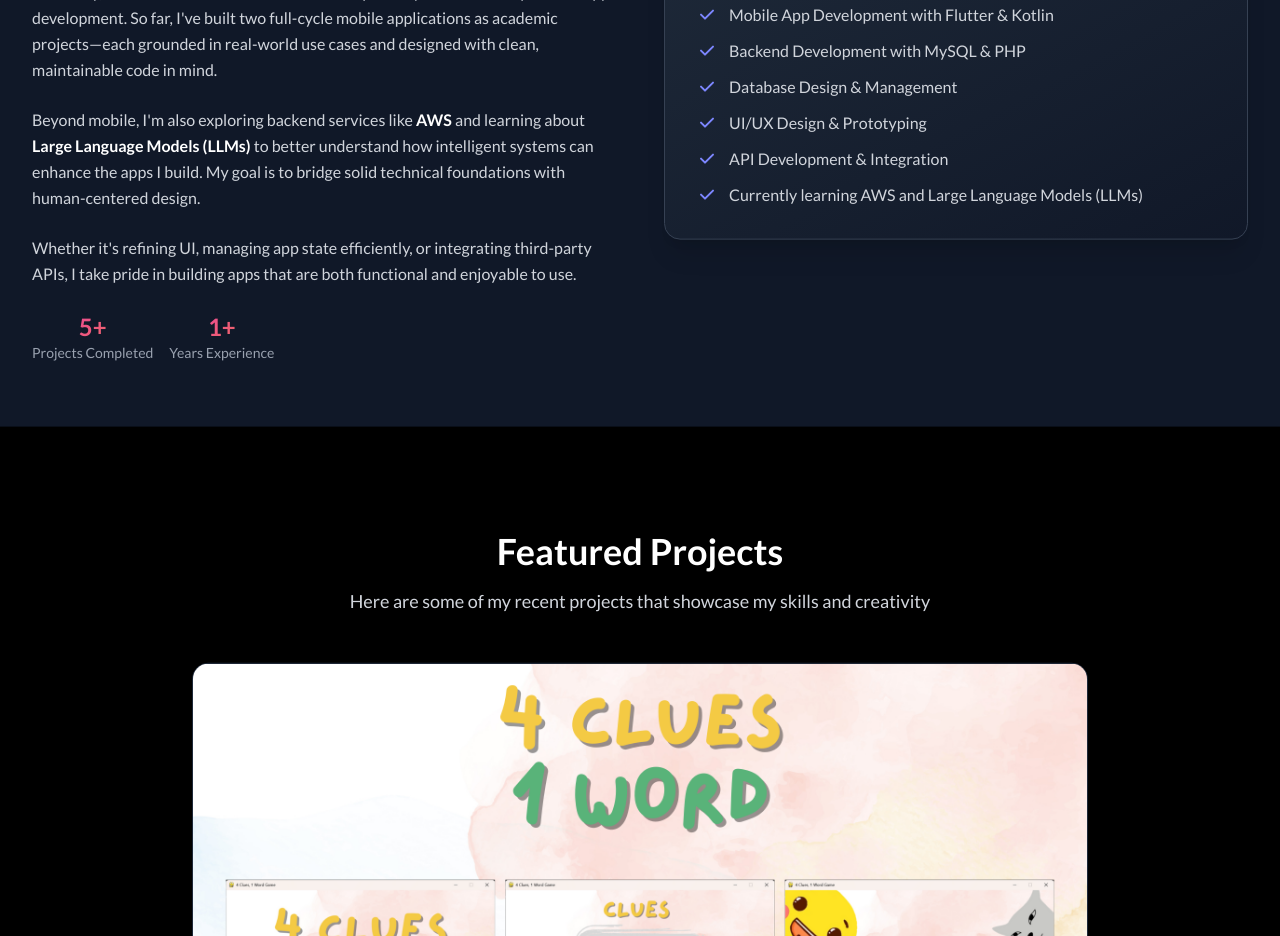
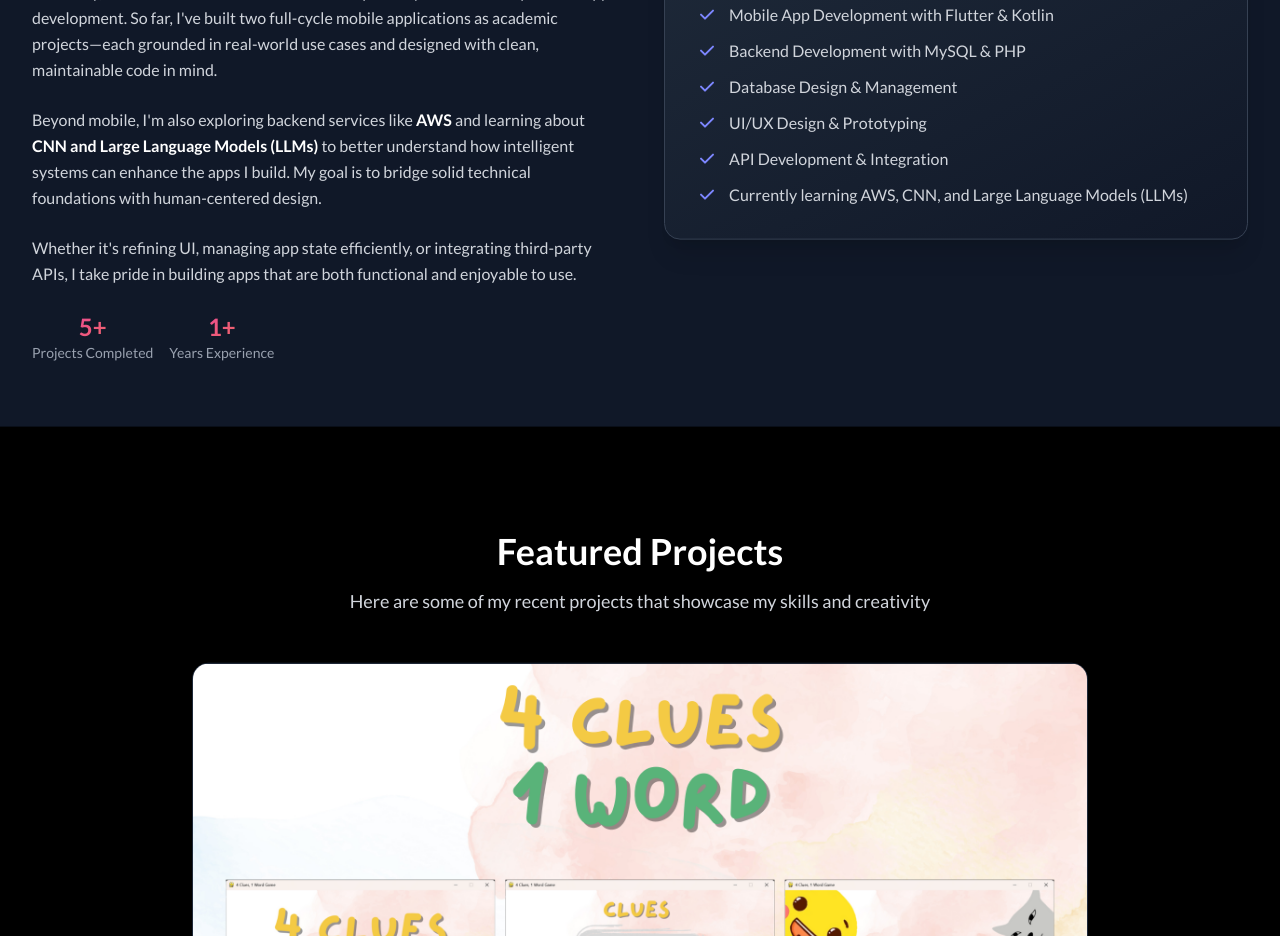
Before and after one commit to bennybun29/bennybunny_portfolio, a Next.js app: page / in a window 1280 px wide. Shown: the part 1160-2096 px from the top of the page. Built offline with nearby package versions, Linux system fonts and the light colour scheme.

Commit message:
Content changes for page.tsx

```diff
--- a/src/app/page.tsx
+++ b/src/app/page.tsx
@@ -102,7 +102,7 @@ export default function Home() {
                 </p>
 
                 <p className="text-gray-300 mb-6 leading-relaxed">
-                  Beyond mobile, I&apos;m also exploring backend services like <strong className="text-white">AWS</strong> and learning about <strong className="text-white">Large Language Models (LLMs)</strong> to better understand how intelligent systems can enhance the apps I build. My goal is to bridge solid technical foundations with human-centered design.
+                  Beyond mobile, I&apos;m also exploring backend services like <strong className="text-white">AWS</strong> and learning about <strong className="text-white">CNN and Large Language Models (LLMs)</strong> to better understand how intelligent systems can enhance the apps I build. My goal is to bridge solid technical foundations with human-centered design.
                 </p>
 
                 <p className="text-gray-300 mb-6 leading-relaxed">
@@ -159,7 +159,7 @@ export default function Home() {
                   <svg className="w-5 h-5 text-indigo-400 mr-3" fill="currentColor" viewBox="0 0 20 20">
                     <path fillRule="evenodd" d="M16.707 5.293a1 1 0 010 1.414l-8 8a1 1 0 01-1.414 0l-4-4a1 1 0 011.414-1.414L8 12.586l7.293-7.293a1 1 0 011.414 0z" clipRule="evenodd" />
                   </svg>
-                  <span className="text-gray-300">Currently learning AWS and Large Language Models (LLMs)</span>
+                  <span className="text-gray-300">Currently learning AWS, CNN, and Large Language Models (LLMs)</span>
                 </li>
                 </ul>
               </div>
```
